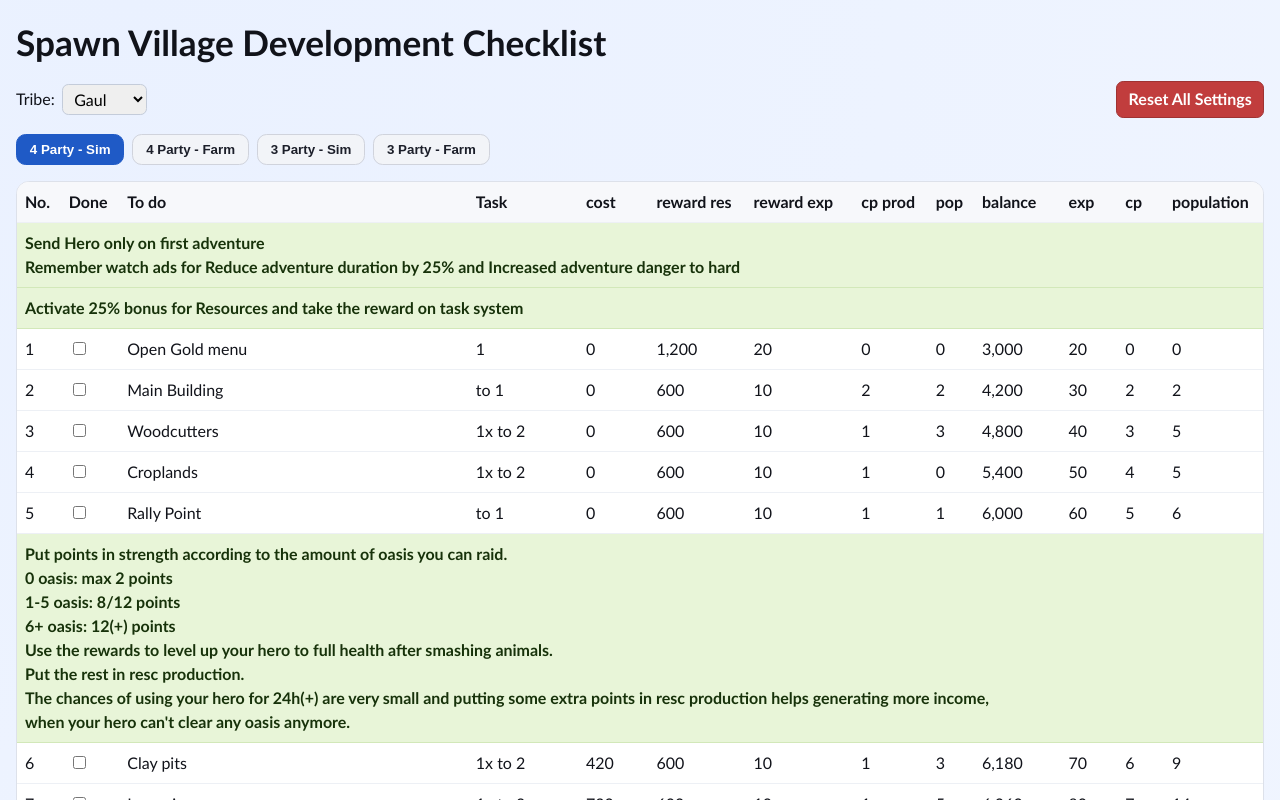
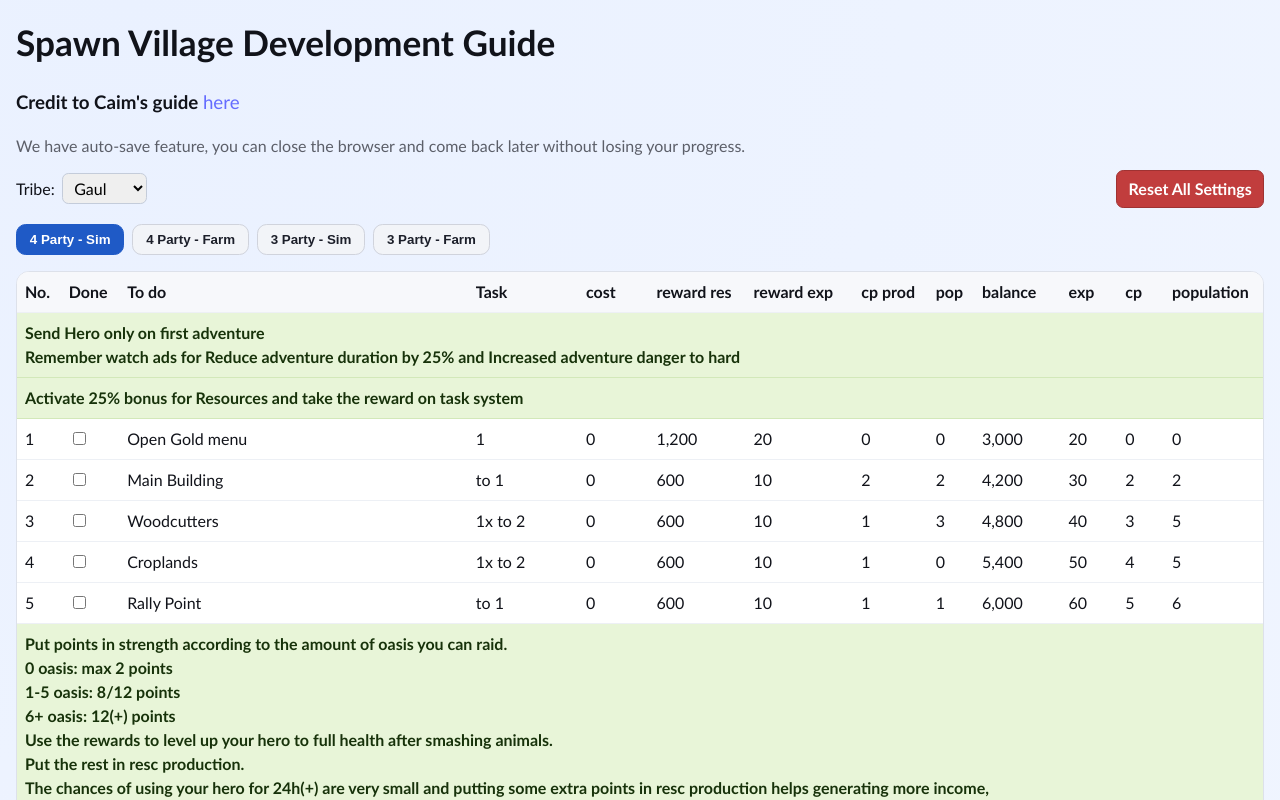
Before and after one commit to vinaghost/VinaWorldSystem, a React (Vite) app in the folder SpawnVillageDevelopment/: page / in a window 1280 px wide. Shown: the top 800 px of the page. Built offline with nearby package versions, Linux system fonts and the light colour scheme.

Commit message:
feat(ui): update page title and header to reflect 'Spawn Village Development Guide'; add credit and auto-save feature note

```diff
--- a/SpawnVillageDevelopment/index.html
+++ b/SpawnVillageDevelopment/index.html
@@ -4,7 +4,7 @@
     <meta charset="UTF-8" />
 
     <meta name="viewport" content="width=device-width, initial-scale=1.0" />
-    <title>SpawnVillageDevelopment</title>
+    <title>Spawn Village Development Guide</title>
   </head>
   <body>
     <div id="root"></div>
--- a/SpawnVillageDevelopment/src/App.jsx
+++ b/SpawnVillageDevelopment/src/App.jsx
@@ -528,16 +528,18 @@ function App() {
 
   useEffect(() => {
     if (activeTabConfig && activeTabConfig.label) {
-      document.title = `${activeTabConfig.label} | Spawn Village Development Checklist`;
+      document.title = `${activeTabConfig.label} | Spawn Village Development Guide`;
     } else {
-      document.title = 'Spawn Village Development Checklist';
+      document.title = 'Spawn Village Development Guide';
     }
   }, [activeTabConfig]);
 
   return (
     <main className="app-shell">
       <header className="app-header">
-        <h1>Spawn Village Development Checklist</h1>
+        <h1>Spawn Village Development Guide</h1>
+        <h3>Credit to Caim's guide <a href="https://docs.google.com/spreadsheets/d/1A2ku0fdzpJDOefjG8ryUyyxYbXD2_z76IxMUhSERjtE/edit?usp=sharing" target="_blank" rel="noopener noreferrer">here</a></h3>
+        <p>We have auto-save feature, you can close the browser and come back later without losing your progress.</p>
         <div className="header-controls">
           <button type="button" className="reset-btn" onClick={handleResetSettings}>
             Reset All Settings
```
